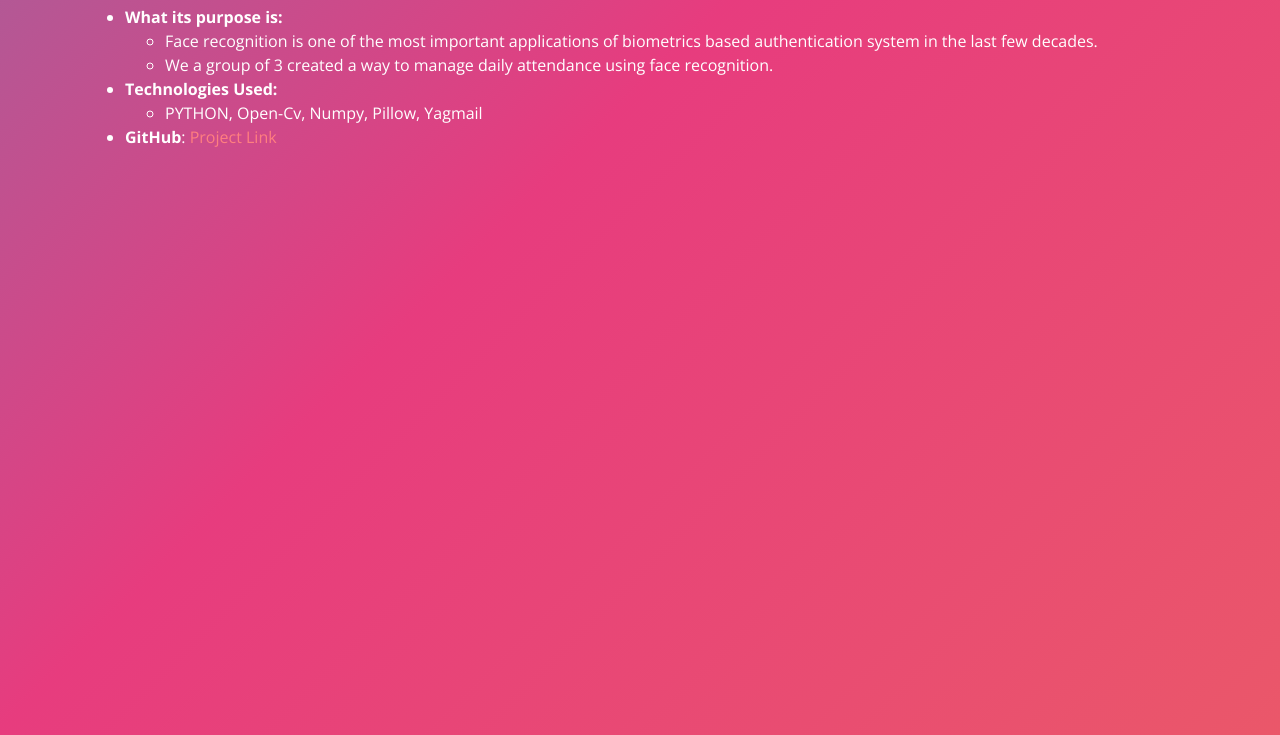
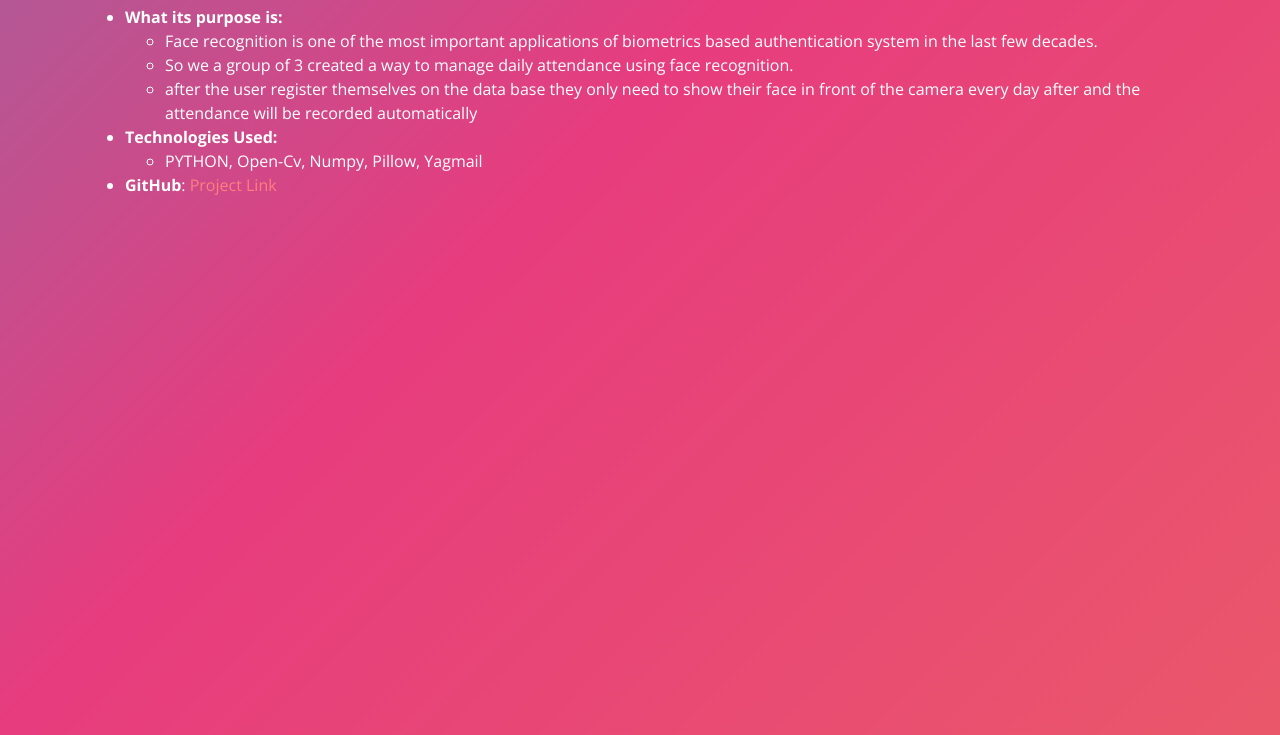
Before and after one commit to Scooby3000/Portfolio, a plain HTML site: page projects_details/attendance_management_project3.html in a window 1280 px wide. Shown: the part 65-800 px from the top of the page. Drawn offline with nearby package versions, Linux system fonts and the light colour scheme; files whose address does not match are found by name.

Commit message:
Update attendance_management_project3.html

```diff
--- a/projects_details/attendance_management_project3.html
+++ b/projects_details/attendance_management_project3.html
@@ -42,7 +42,8 @@
               <li><strong>What its purpose is:</strong>
                 <ul>
                   <li> Face recognition is one of the most important applications of biometrics based authentication system in the last few decades. </li>
-                  <li>  We a group of 3 created a way to manage daily attendance using face recognition.</li>
+                  <li> So we a group of 3 created a way to manage daily attendance using face recognition.</li>
+                  <li> after the user register themselves on the data base they only need to show their face in front of the camera every day after and the attendance will be recorded automatically</li>
 
                 </ul>
               </li>
```
